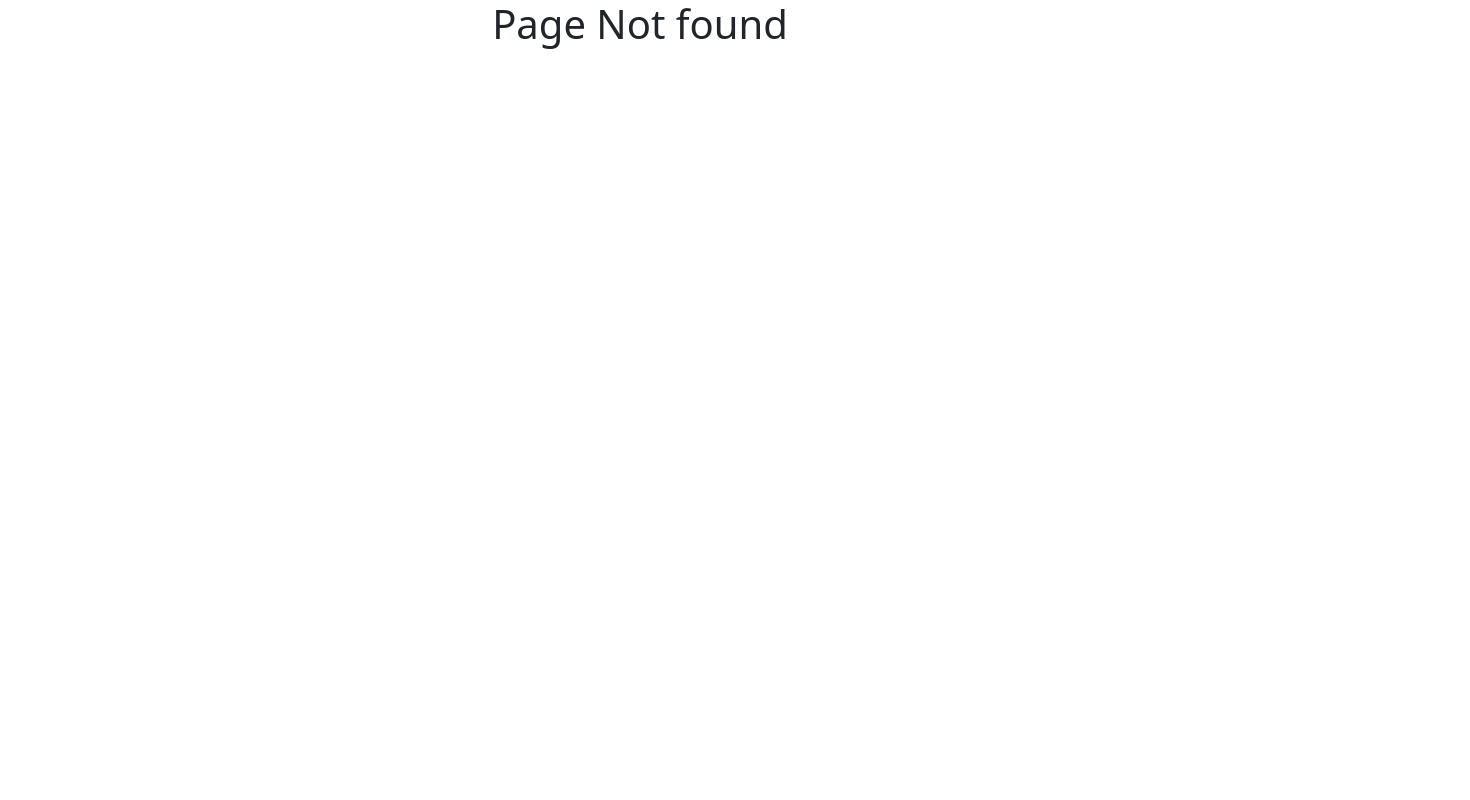
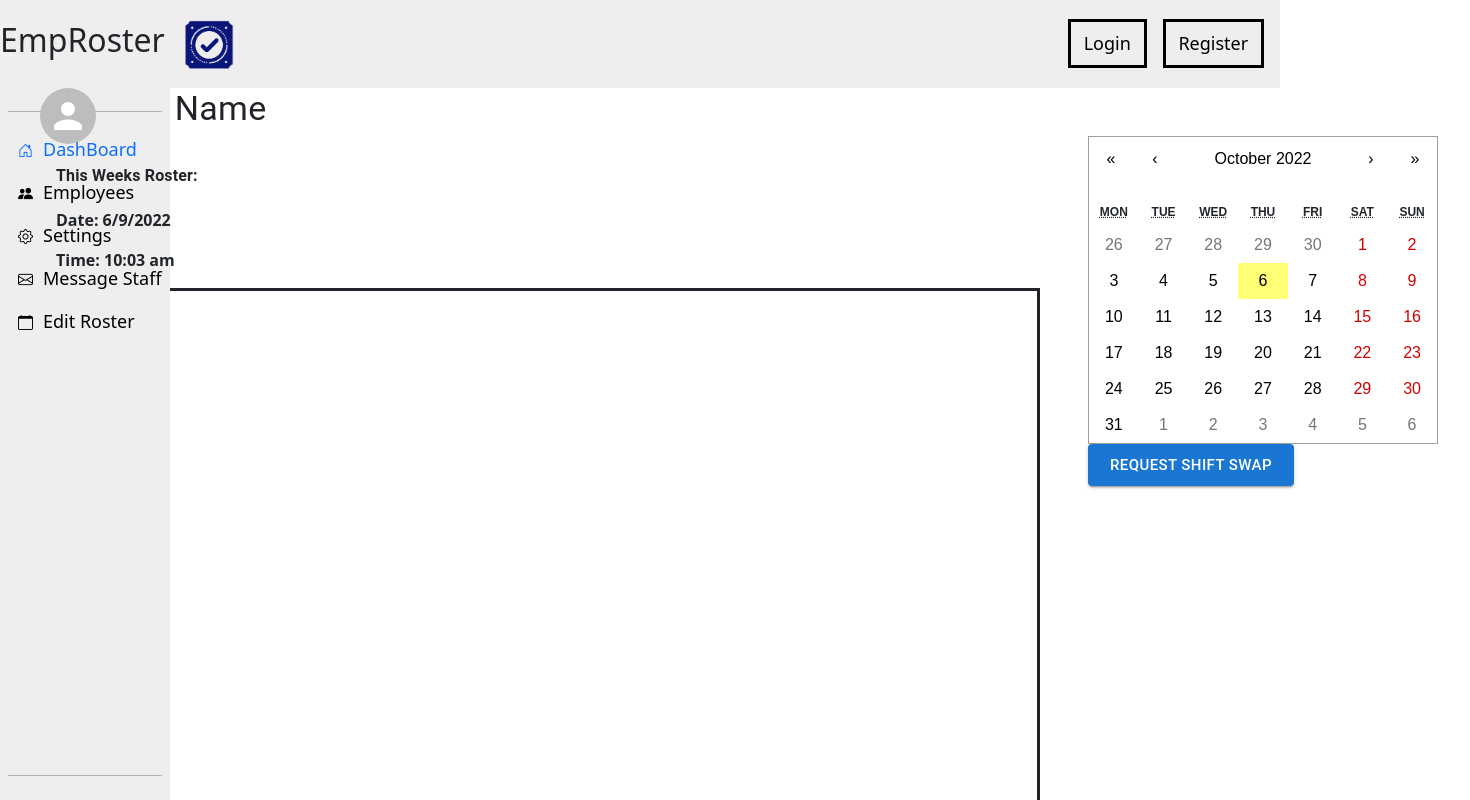
Before and after one commit to Moosecat1/EmpRoster-Employee-Smart-Roster, a React (Create React App) app: page /EmployeeView in a window 1280 px wide. Before the commit this address had no page. Shown: the top 800 px of the page, 1470 px wide, since content can reach past the window. Built offline with nearby package versions, Linux system fonts and the light colour scheme; no server answers.

Commit message:
employee view another

```diff
--- a/src/App.js
+++ b/src/App.js
@@ -10,7 +10,7 @@ import RegisterCreateAdmin from "./pages/Register/RegisterCreateAdmin";
 import ManagerEditRoster from "./pages/ManagerEditRoster";
 import SettingsAccount from "./pages/Settings/SettingsAccount";
 import MainHub from "./pages/MainHub"
-
+import EmployeeView from "./pages/EmployeeView"
 
 export default function App() {
   return (
@@ -26,6 +26,7 @@ export default function App() {
             <Route path="/ManagerEditRoster" element={<ManagerEditRoster/>}/>
             <Route path="/settings" element={<SettingsAccount/>}/>
             <Route path="/mainhub" element ={<MainHub/>} />
+            <Route path="/EmployeeView" element ={<EmployeeView/>} />
         </Routes>
       </BrowserRouter>
   );
--- /dev/null
+++ b/src/pages/EmployeeView.jsx
@@ -0,0 +1,104 @@
+import * as React from "react";
+import Navbar from "../components/navbar";
+import Sidebar from "../components/sidebar";
+import Roster from "../components/roster";
+import {Avatar,Box,Button,Container,Typography,List,ListItem,ListItemText} from "@mui/material";
+import Calendar from 'react-calendar';
+const axios = require('axios');
+
+
+var displayTodaysDate = () => {  // displays the current date
+    var showDate = new Date();
+    var displayTodayDate = showDate.getDate() + '/' + showDate.getMonth() +'/'+ showDate.getFullYear()
+    return displayTodayDate
+};
+
+function showTime(date) { // shows the current time with am or pm
+    var hours = date.getHours();
+    var minutes = date.getMinutes();
+    var ampm = hours >= 12 ? 'pm' : 'am';
+    hours = hours % 12;
+    hours = hours ? hours : 12; // the hour '0' should be '12'
+    minutes = minutes < 10 ? '0'+ minutes : minutes;
+    var strTime = hours + ':' + minutes + ' ' + ampm;
+    return strTime;
+}
+
+
+
+
+
+export default function EmployeeView(){
+
+    return(
+        <main>
+            <Navbar/>
+            <Sidebar/>
+
+            <Container disableGutters>
+
+
+                <Box display="flex"
+                     flexDirection="row"
+                     justifyContent="flex-start">
+
+                    <Box>
+                        <Box
+                        display="flex"
+                        flexDirection="row"
+                        justifyContent="flex-start"
+                        >
+                        <Avatar
+                            alt="User Name"
+                            src=""
+                            sx={{ width: 56, height: 56 }}
+                        />
+
+                        <Typography variant="h4">User Name</Typography>
+
+
+
+                        </Box>
+
+                        <Box display="flex"
+                            flexDirection="column"
+                            justifyContent="flex-start">
+                            <List sx={{fontWeight:'bold'}}>
+                                <ListItem>
+                                    <ListItemText disableTypography primary={<Typography type="body2" sx={{fontWeight:'bold'}}>This Weeks Roster:</Typography>} />
+                                </ListItem>
+                                <ListItem>
+                                    {"Date: " + displayTodaysDate()}
+                                </ListItem>
+                                <ListItem>
+                                    { "Time: " + showTime(new Date())}
+                                </ListItem>
+                            </List>
+                        </Box>
+
+                        <Box
+
+                            display="flex"
+                            flexDirection="column"
+                            justifyContent="center"
+                            alignItems="flex-start"
+                            sx ={{borderStyle:"solid", height:"700px", width:"1000px"}}
+                        >
+                            <Roster/>
+                        </Box>
+                    </Box >
+
+                    <Box p={4}
+                         m={2}>
+                        <Calendar/>
+                        <Button variant="contained" size="large">Request Shift Swap</Button>
+                    </Box>
+
+                </Box>
+                </Container>
+        </main>
+    )
+
+
+
+}
--- a/src/pages/Settings/SettingsAccount.jsx
+++ b/src/pages/Settings/SettingsAccount.jsx
@@ -137,7 +137,7 @@ export default function SettingsAccount(){
                          display={hiddenStatus[0]}>
                         <Grid container spacing={3}>
                             <Grid item xs={12} display='flex'>
-                                <Avatar {...stringAvatar('user name')} ></Avatar>
+                                <Avatar {...stringAvatar('Adam pwans')} ></Avatar>
                                 <h3>User Name</h3>
                             </Grid>
 
```
Also changed, not shown: 1 other file (tests, documents, lock files or other folders).
